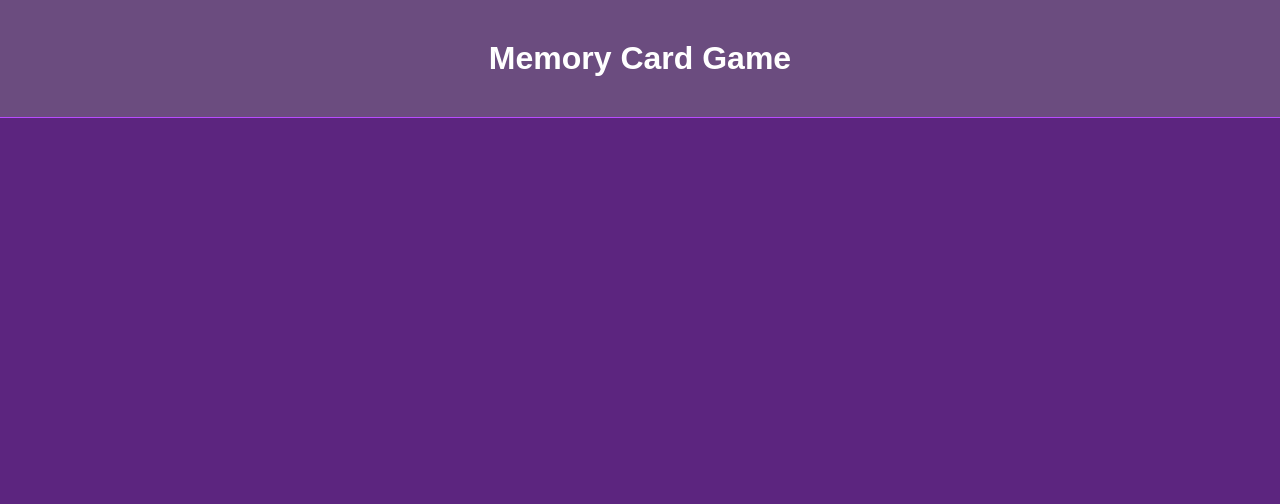
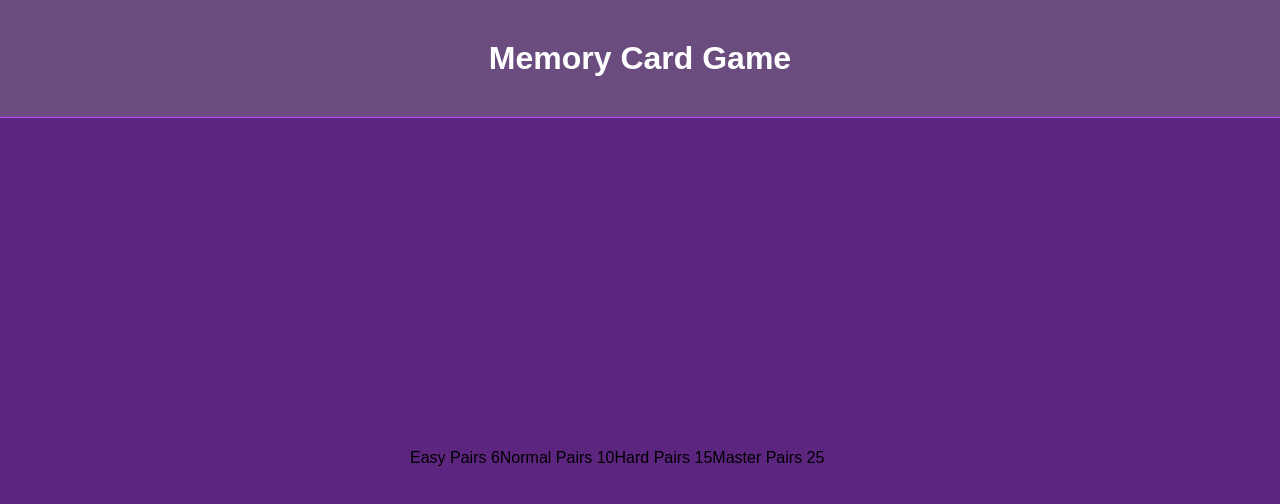
Before and after one commit to GersonSalvador/memory-card-game-reactjs, a React (Create React App) app: page / in a window 1280 px wide. Shown: the top 504 px of the page. Built offline with nearby package versions, Linux system fonts and the light colour scheme.

Commit message:
feat: add Main and Li components to Dashboard

```diff
--- a/src/pages/Dashboard/index.tsx
+++ b/src/pages/Dashboard/index.tsx
@@ -1,4 +1,12 @@
-import { Header } from "../../components"
+import { Header, Main, Ul } from "../../components"
+import { ILevels } from "../../interfaces"
+
+const levels: ILevels[] = [
+  {name: 'Easy',pairs: 6},
+  {name: 'Normal', pairs: 10},
+  {name: 'Hard', pairs: 15},
+  {name: 'Master', pairs: 25},
+]
 
 export default function Dashboard() {
   return (
@@ -6,6 +14,9 @@ export default function Dashboard() {
       <Header>
         Memory Card Game
       </Header>
+      <Main>
+        <Ul levels={levels}/>
+      </Main>
     </div>
   )
 }
```
